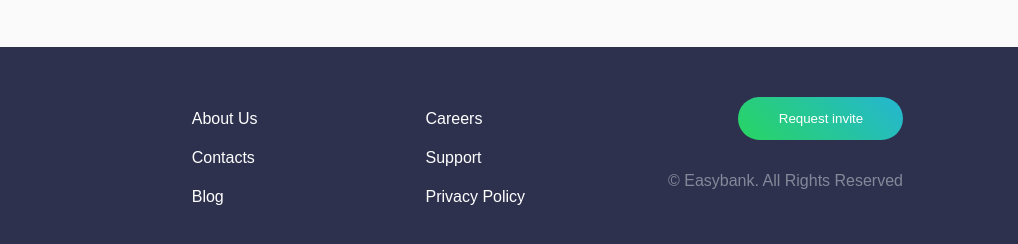
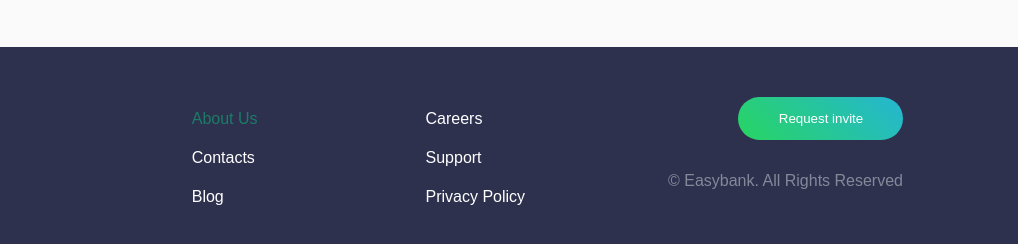
Before and after one commit to emdoct/easy.banking, a plain HTML site: page index.html in a window 1280 px wide. In both pictures the pointer is over the link "About Us". Shown: the part 1906-2150 px from the top of the page, 262-1280 px from the left. Drawn offline with Linux system fonts and the light colour scheme.

Commit message:
footer hover effect

```diff
--- a/style.css
+++ b/style.css
@@ -313,6 +313,11 @@
 			color: white;
 		}
 
+		.contacts-list a:hover {
+			transition: 0.6s;
+			color: #1b7c68;
+		}
+
 		.contacts-list ul:nth-of-type(1) {
 			margin-right: 128px;
 		}
```
